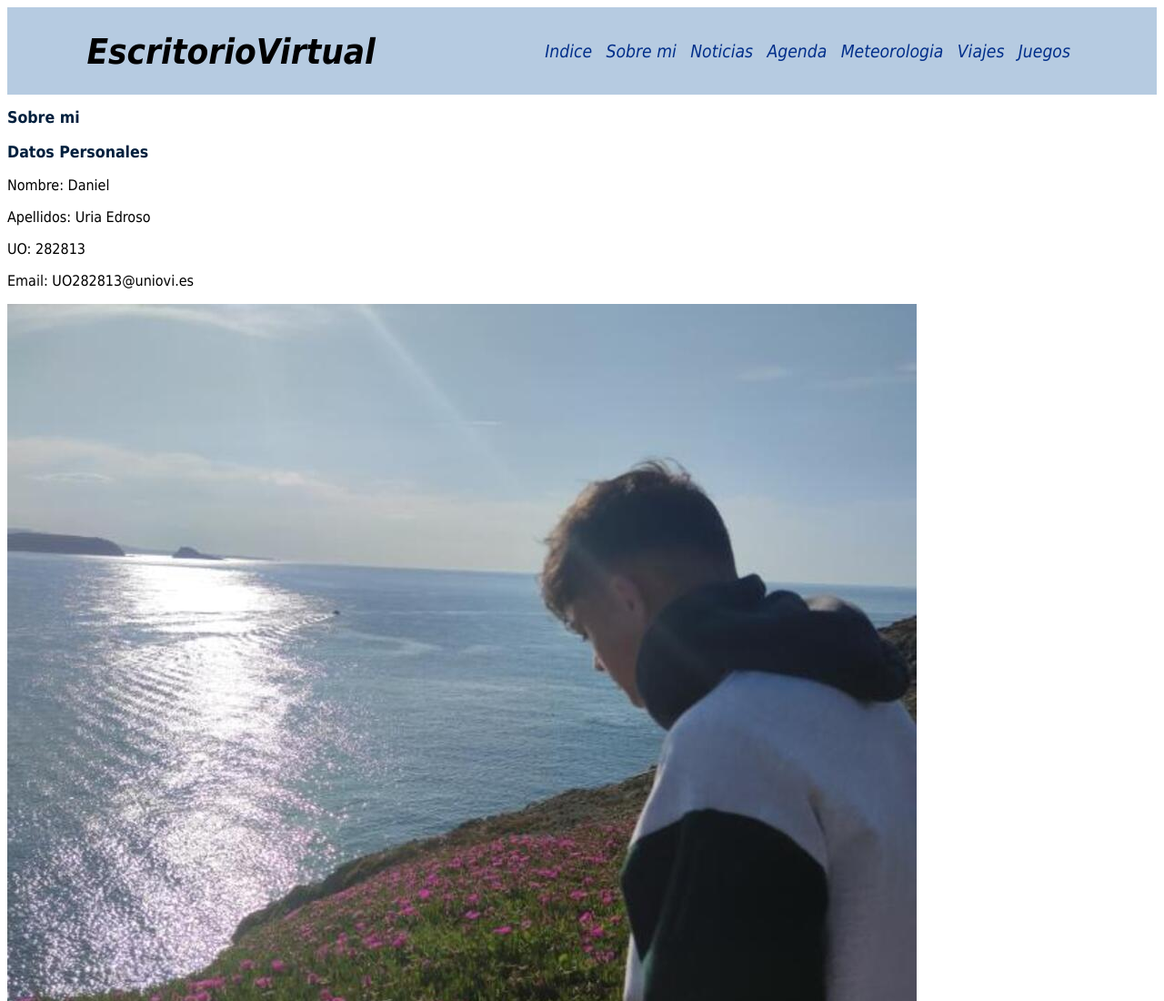
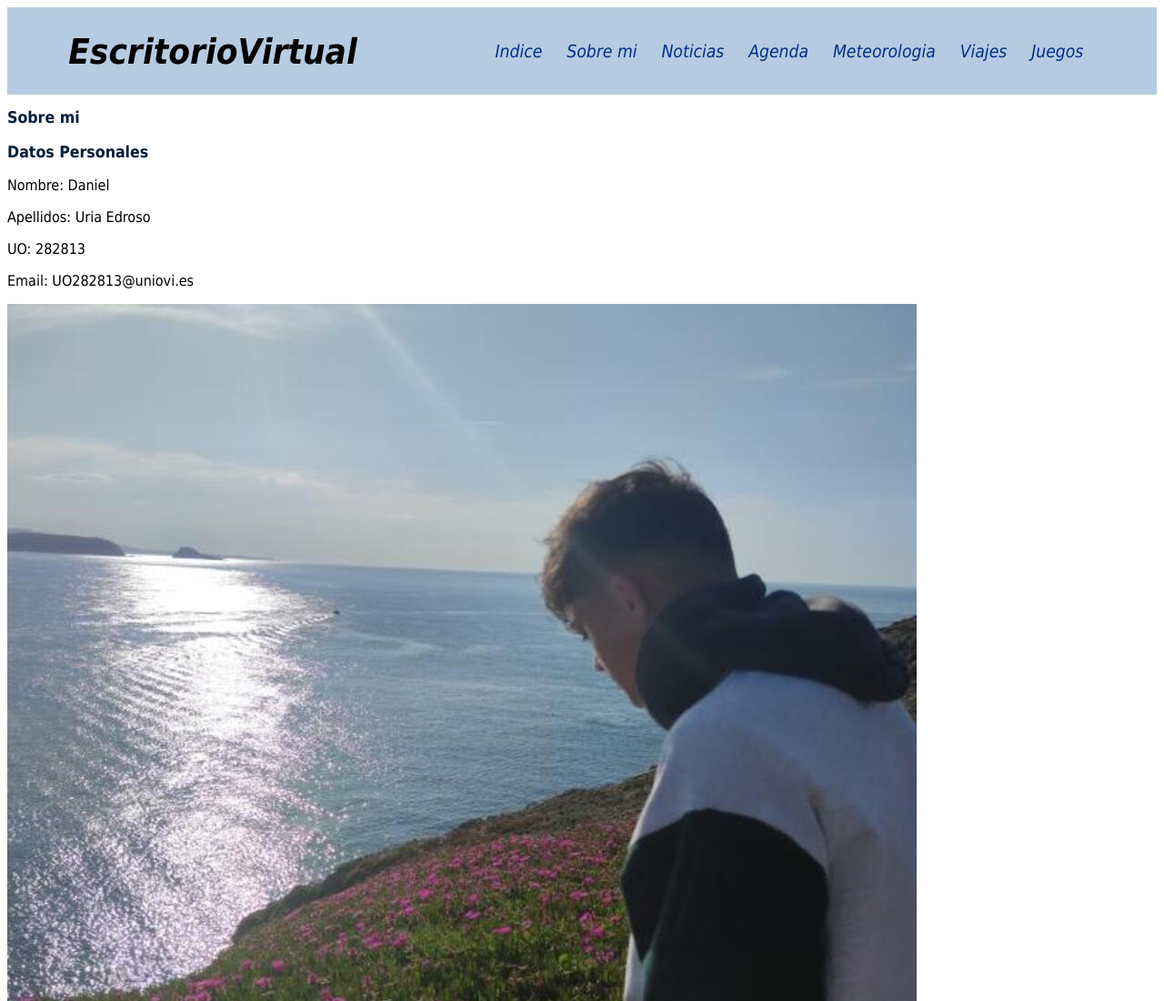
Before and after one commit to git-uni/SEW, a plain HTML site: page sobremi.html in a window 1280 px wide. Shown: the top 1100 px of the page at 91% size. Drawn offline with Linux system fonts and the light colour scheme.

Commit message:
cambio margin botones header

```diff
--- a/estilo/layout.css
+++ b/estilo/layout.css
@@ -22,7 +22,7 @@ header nav {
 /*Especificidad: 003*/
 header nav a{
     align-self: center;
-    margin: 0.4em;
+    margin: 0.7em;
 }
 
 @media (max-width: 560px) {
```
